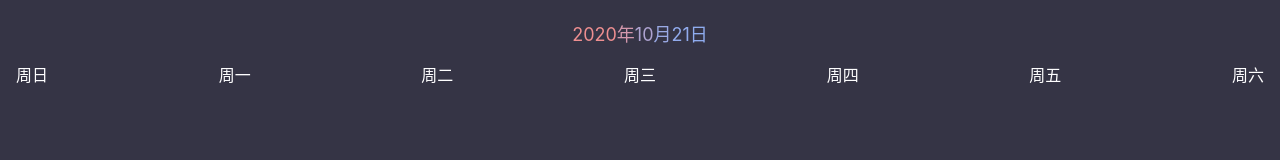
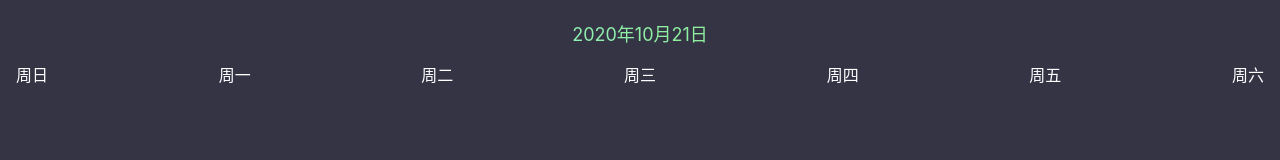
Before and after one commit to DevSuno/moze, a Vue app: page /#/record in a window 1280 px wide. Shown: the top 160 px of the page. Built offline with nearby package versions, Linux system fonts and the light colour scheme.

Commit message:
修复月份显示错误的 BUG

```diff
--- a/src/components/Record/Calendar/Calendar.vue
+++ b/src/components/Record/Calendar/Calendar.vue
@@ -3,9 +3,9 @@
         <div class="rainbow">
             <span>{{getTime[0]}}</span>
             <span>年</span>
-            <span>{{formatDate(getTime[1])}}</span>
+            <span>{{format(getTime[1])}}</span>
             <span>月</span>
-            <span>{{formatDay(getTime[2])}}</span>
+            <span>{{format(getTime[2])}}</span>
             <span>日</span>
         </div>
         <div class="week">
@@ -87,7 +87,7 @@
             );
             return end.getDate();
         };
-        formatDay(date: number | string){
+        format(date: number | string){
             date = Number(date);
             return date < 10 ? `0${date}` : date;
         }
--- a/vue.config.js
+++ b/vue.config.js
@@ -4,7 +4,7 @@
 module.exports = {
     lintOnSave: false,
     publicPath: process.env.NODE_ENV === 'production'
-        ? '/Moze-website/'
+        ? './'
         : '/',
     chainWebpack: config =>{
         const dir = path.resolve(__dirname, 'src/assets/icons')
```
Also changed, not shown: 1 other file (tests, documents, lock files or other folders).
